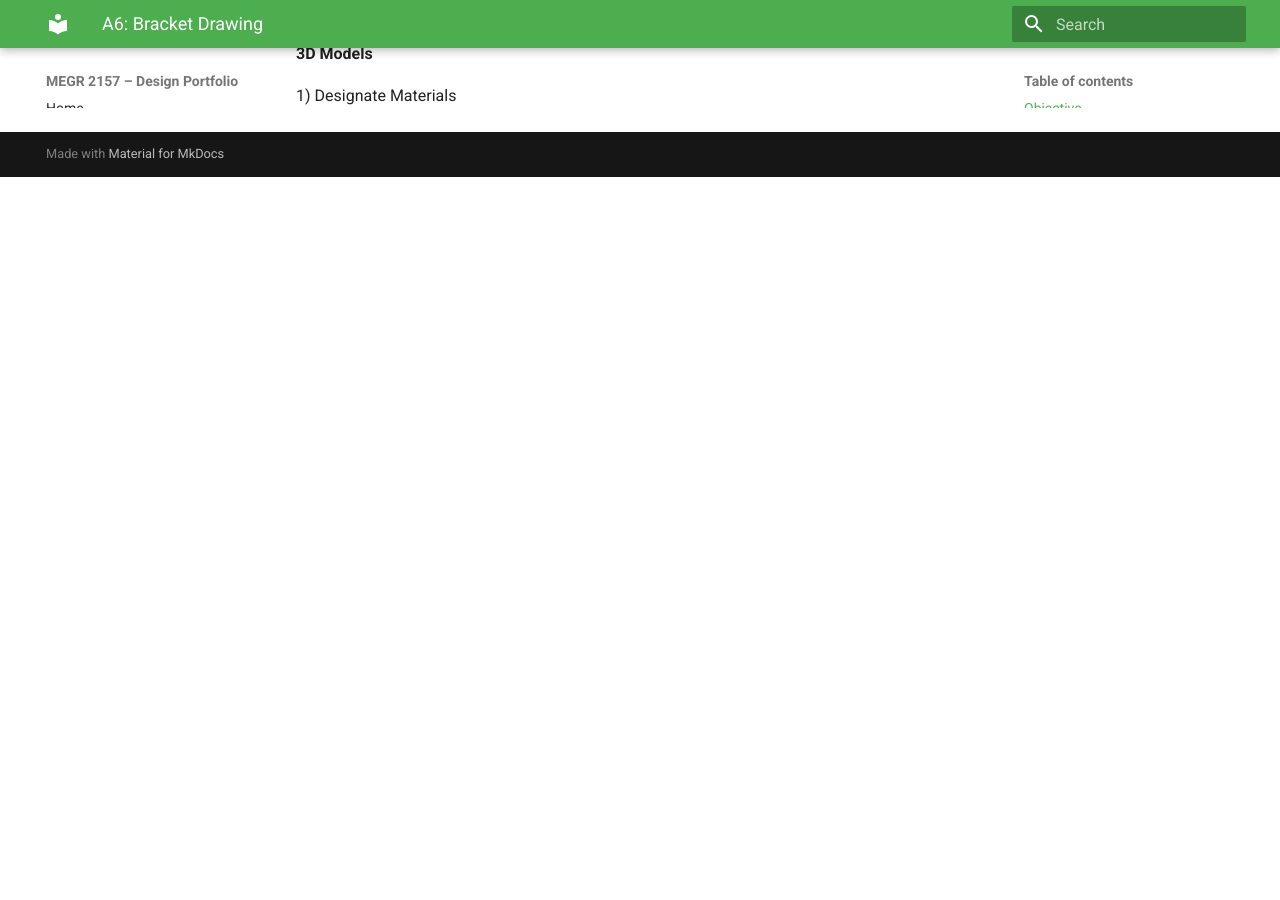
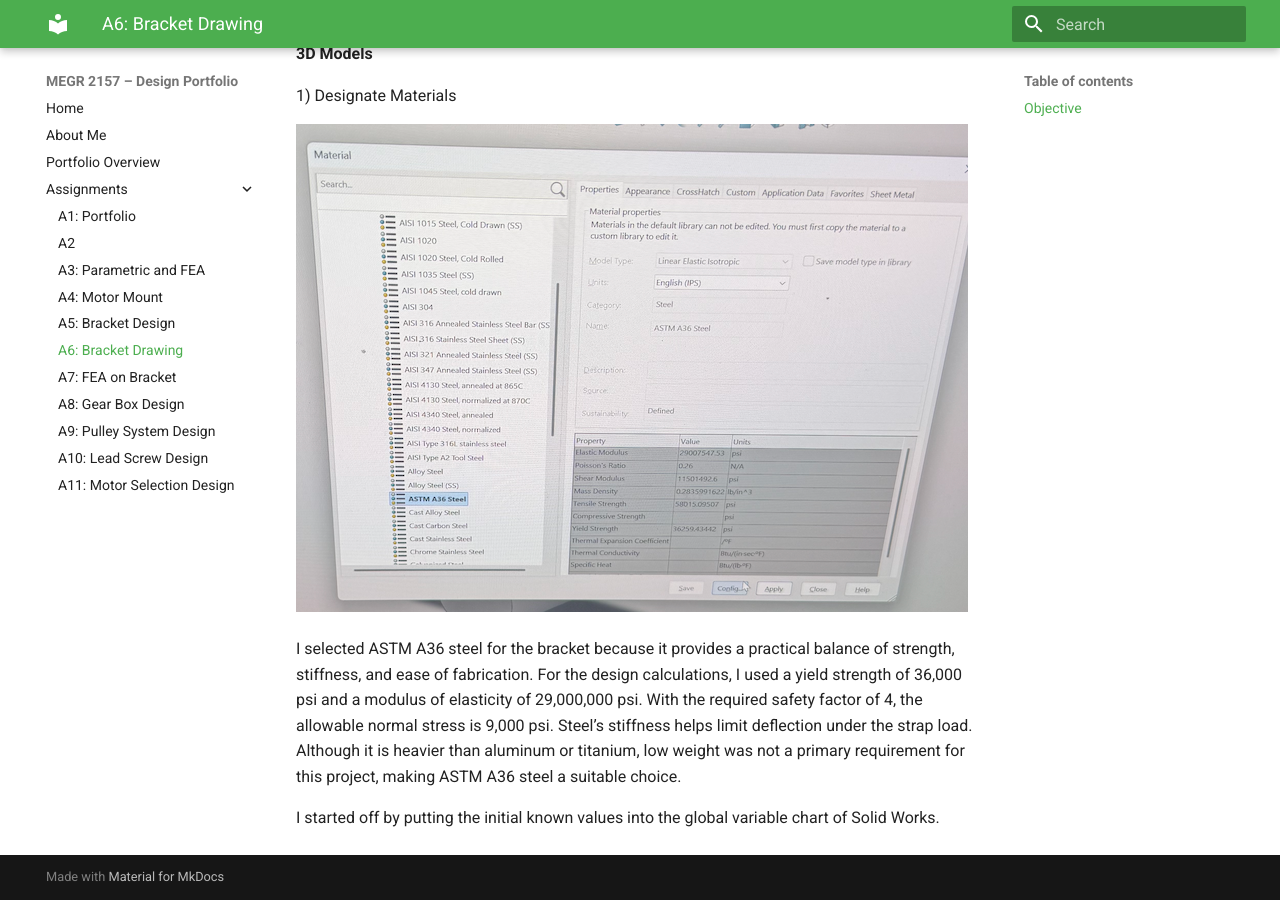
Before and after one commit to IzabellaMontero/megr2157-portfolio, an MkDocs documentation site: the page built from docs/assignments/A06/index.md, in a window 1280 px wide and 900 px high, scrolled down 1120 px. Built offline with MkDocs 1.6.1 and Material for MkDocs 9.7.7, drawn with Linux system fonts in a browser that asks for light colours; before the commit the page ends 1297 px from its top, so only the background shows below that.

Commit message:
Enhance material designation section with details
Added details about material selection and design calculations for the project.

```diff
--- a/docs/assignments/A06/index.md
+++ b/docs/assignments/A06/index.md
@@ -9,3 +9,9 @@ The objective of this project is to create a parametric SolidWorks based on the
 **3D Models**
 
 1) Designate Materials
+
+   ![Project Image](Screenshot%202026-10-01%20at%202.34.57%20PM.png)
+
+   I selected ASTM A36 steel for the bracket because it provides a practical balance of strength, stiffness, and ease of fabrication. For the design calculations, I used a yield strength of 36,000 psi and a modulus of elasticity of 29,000,000 psi. With the required safety factor of 4, the allowable normal stress is 9,000 psi. Steel’s stiffness helps limit deflection under the strap load. Although it is heavier than aluminum or titanium, low weight was not a primary requirement for this project, making ASTM A36 steel a suitable choice.
+
+I started off by putting the initial known values into the global variable chart of Solid Works.
```
